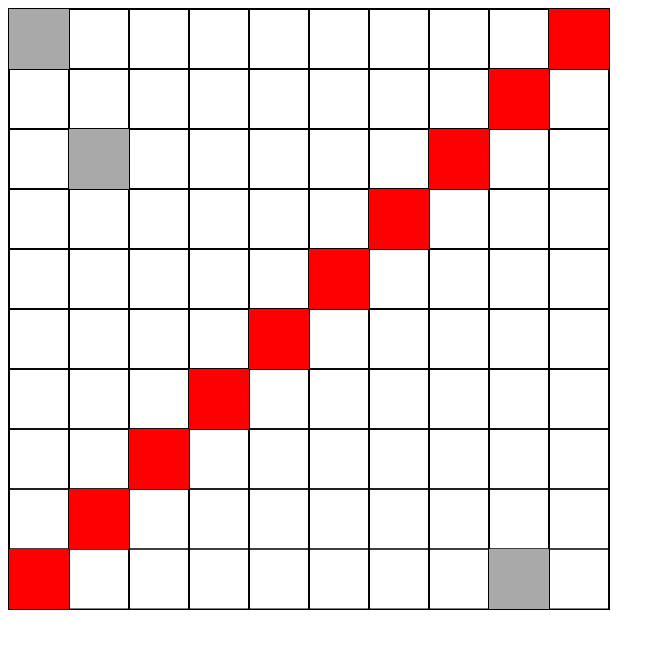
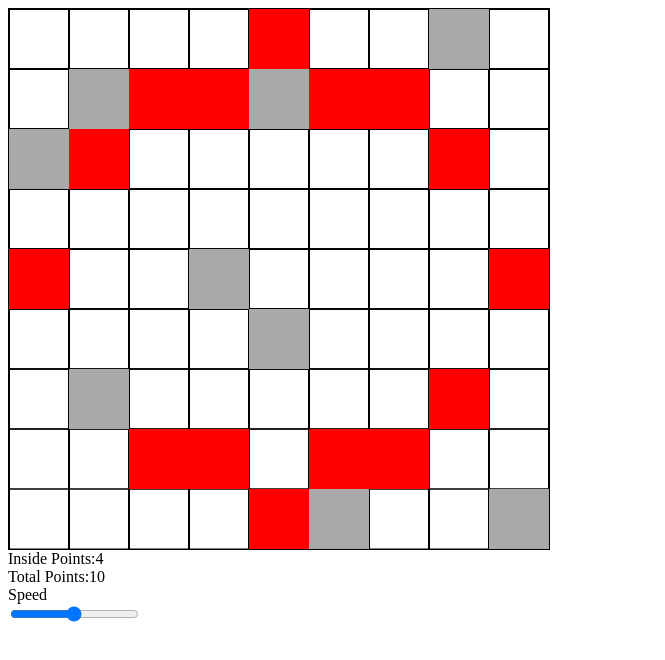
Before and after one commit to keithdang/equationArea, a plain HTML site: page index.html in a window 1280 px wide. Shown: the whole page, without its empty margins (0-665 px from the left). Drawn offline with Linux system fonts and the light colour scheme.

Commit message:
random points display

```diff
--- a/index.html
+++ b/index.html
@@ -6,7 +6,17 @@
 </head>
 
 <body>
-    <canvas id="canvas" height="600" width="600" style="border:1px solid #000000;"></canvas>
+    <canvas id="canvas" height="540" width="540" style="border:1px solid #000000;"></canvas>
+    <div style="display:flex;">Inside Points:
+        <p style="margin:0" id="circlePoints"></p>
+    </div>
+    <div style="display:flex;">Total Points:
+        <p style="margin:0" id="totalPoints"></p>
+    </div>
+    <div>Speed</div>
+    <div class="slidecontainer">
+        <input id="slider" type="range" min="1" max="100" value="50" class="slider" id="myRange">
+    </div>
     <script src="index.js">
     </script>
 </body>
--- a/index.js
+++ b/index.js
@@ -2,43 +2,68 @@ var canvas = document.getElementById("canvas");
 var context = canvas.getContext("2d");
 context.strokeStyle = "black";
 context.lineWidth = 1;
-var BOARDLEN = 600;
+var BOARDLEN = 540;
 var PIECELEN = 60;
-for (i = 0; i <= BOARDLEN; i = i + 60) {
+var LOOPCOUNT = BOARDLEN / PIECELEN;
+for (i = 0; i <= BOARDLEN; i = i + PIECELEN) {
   context.moveTo(i, 0);
   context.lineTo(i, BOARDLEN);
   context.stroke();
 }
-for (j = 0; j <= BOARDLEN; j = j + 60) {
+for (j = 0; j <= BOARDLEN; j = j + PIECELEN) {
   context.moveTo(0, j);
   context.lineTo(BOARDLEN, j);
   context.stroke();
 }
-//drawLine(circle, true);
-drawLine(line, false);
-randomPoints();
+start(circle, true);
+//start(line, false);
 //drawLine(xpow2, false);
 //drawLine(sqrtX, false);
+function start(equation, bSquareRoot) {
+  drawLine(equation, bSquareRoot);
+  randomPoints(equation, bSquareRoot);
+}
 
 function getRandomInt(max) {
   return Math.floor(Math.random() * Math.floor(max));
 }
-function randomPoints() {
+function randomPoints(equation, bSquareRoot) {
   context.fillStyle = "#A9A9A9";
-  var x, y, i;
+  var x, y, i, yEq, yEq2;
+  var count = 0,
+    countTotal = 0;
   for (i = 0; i < 10; i++) {
     setTimeout(function() {
       x = getRandomInt(10);
       y = getRandomInt(10);
+      yEq = equation(x);
+      if (bSquareRoot) {
+        yEq2 = equation(x, bSquareRoot);
+      }
+
+      if (y <= yEq) {
+        if (bSquareRoot) {
+          if (y >= yEq2) {
+            count++;
+          }
+        } else {
+          count++;
+        }
+      }
+      countTotal++;
+      console.log(x, y, yEq, yEq2, count);
+      document.getElementById("totalPoints").innerHTML = countTotal;
+      document.getElementById("circlePoints").innerHTML = count;
       context.fillRect(x * PIECELEN, BOARDLEN - (1 + y) * PIECELEN, 60, 60);
-    }, 2000 * i);
+    }, 10 * i * document.getElementById("slider").value);
+    //
   }
 }
 
 function drawLine(equation, bSquareRoot) {
   context.fillStyle = "#FF0000";
   var y, y2;
-  for (var x = 0; x < 10; x++) {
+  for (var x = 0; x < LOOPCOUNT; x++) {
     y = equation(x);
     if (bSquareRoot) {
       y2 = equation(x, true);
@@ -63,9 +88,9 @@ function sqrtX(x) {
 }
 function circle(x, bSquareRoot = false) {
   var y;
-  var radius = 2;
-  var xDis = 5;
-  var yDis = 5;
+  var radius = 4;
+  var xDis = 4;
+  var yDis = 4;
   var eqPart = Math.floor(
     Math.pow(Math.pow(radius, 2) - Math.pow(x - xDis, 2), 0.5)
   );
@@ -74,5 +99,8 @@ function circle(x, bSquareRoot = false) {
   } else {
     y = eqPart + yDis;
   }
+  if (isNaN(y)) {
+    y = 11;
+  }
   return y;
 }
```
